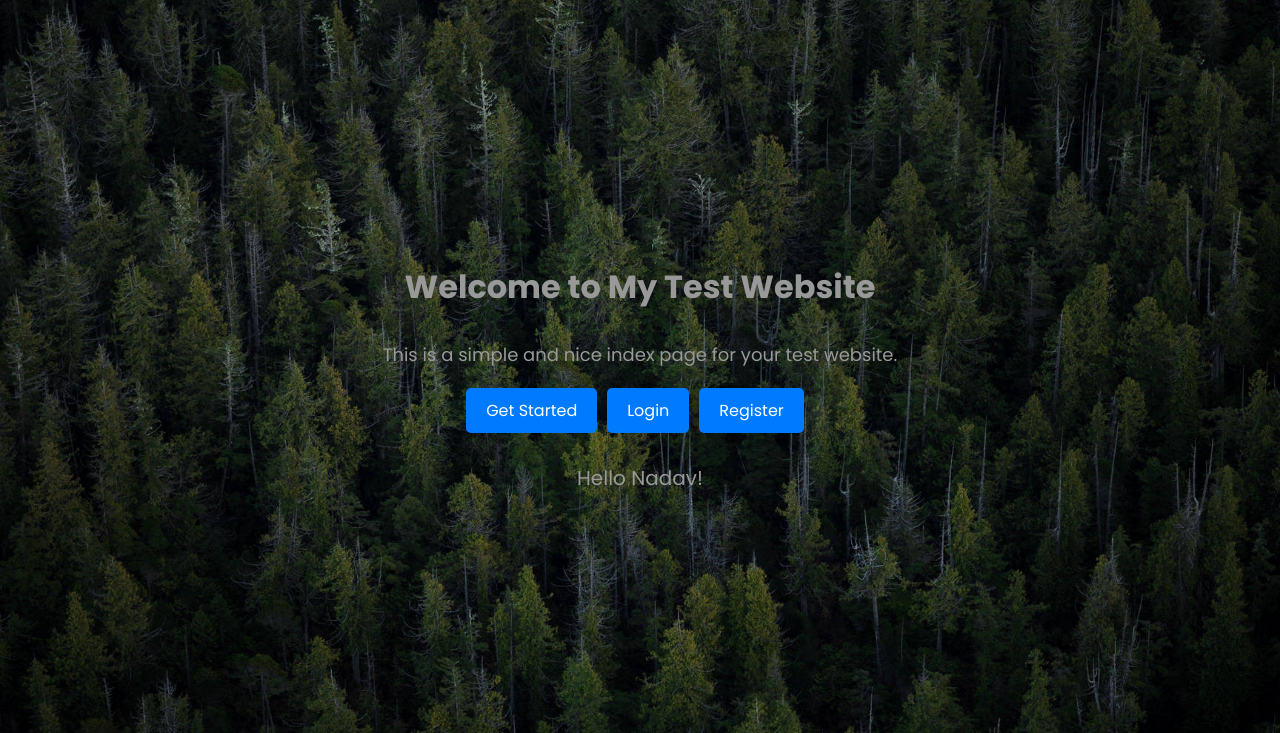
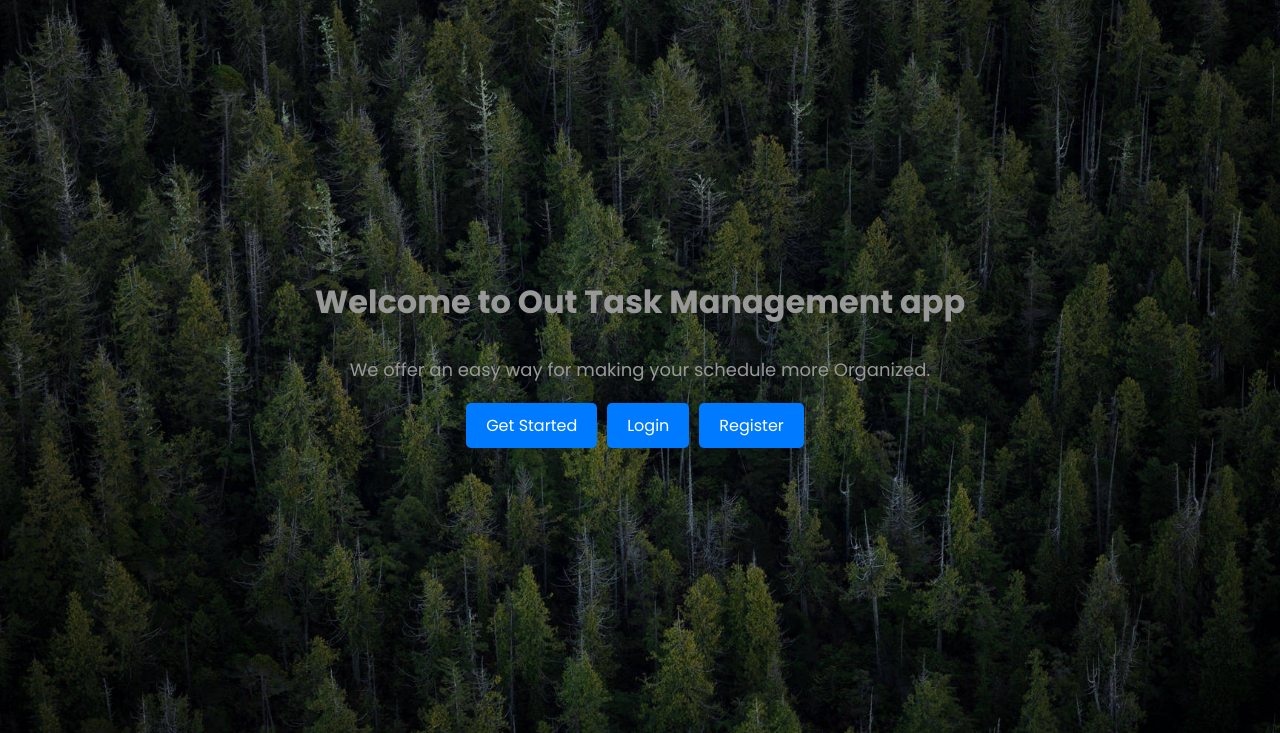
Before and after one commit to tomershalev9/TaskM_App, a Flask app: page / in a window 1280 px wide. Shown: the part 47-780 px from the top of the page. Run offline with Flask 3, Linux system fonts and the light colour scheme; data that the repository does not hold is empty.

Commit message:
Fixed Mongo

```diff
--- a/docker-compose.yml
+++ b/docker-compose.yml
@@ -9,9 +9,12 @@ services:
       - db
   db:
     image: mongo
+    container_name: taskm_app-db-1
+    hostname: taskm_app-db-1
     ports:
       - 27017:27017
     volumes:
       - mongodb_data:/data/db
+
 volumes:
   mongodb_data:
--- a/main.py
+++ b/main.py
@@ -9,7 +9,7 @@ import time
 app = Flask(__name__)
 app.secret_key = os.urandom(24)  # Generate a secure secret key
 
-client = MongoClient('mongodb://localhost:27017/')  # Connect to MongoDB
+client = MongoClient('mongodb://taskm_app-db-1:27017/')  # Connect to MongoDB
 db = client['Website_db']  # Select the database
 
 UPLOAD_FOLDER = 'C:\\Users\\nadav\\OneDrive\\Desktop\\DevOps22\\GIT\\TestWebsite\\static\\uploads\\'
@@ -212,5 +212,23 @@ def save_task():
     SaveTask(new_task)
     return jsonify({'message': 'Task saved successfully'})
 
+
 if __name__ == '__main__':
-    app.run(debug=True, host="0.0.0.0")
+    import time
+
+    max_retries = 10
+    retries = 0
+    while retries < max_retries:
+        try:
+            client = MongoClient('mongodb://db:27017/')
+            db = client['Website_db']
+            break
+        except Exception as e:
+            print(f"Connection failed, retrying in 5 seconds... ({retries + 1}/{max_retries})")
+            retries += 1
+            time.sleep(5)
+
+    if retries == max_retries:
+        print("Failed to connect to MongoDB after multiple retries. Exiting.")
+    else:
+        app.run(debug=True, host="0.0.0.0")
--- a/templates/index.html
+++ b/templates/index.html
@@ -20,8 +20,8 @@
 </head>
 <body>
   <div class="container">
-    <h1>Welcome to My Test Website</h1>
-    <p>This is a simple and nice index page for your test website.</p>
+    <h1>Welcome to Out Task Management app</h1>
+    <p>We offer an easy way for making your schedule more Organized.</p>
     <div class="button-container">
       <a class="button" href="/about">Get Started</a>
       <a class="button" href="/login">Login</a>
@@ -33,9 +33,6 @@
   <script>
     // Get the dynamic content element
     var dynamicContent = document.getElementById("dynamic-content");
-
-    // Set the dynamic content value to "Hello Nadav!"
-    dynamicContent.textContent = "Hello Nadav!";
   </script>
 </body>
 </html>
```
